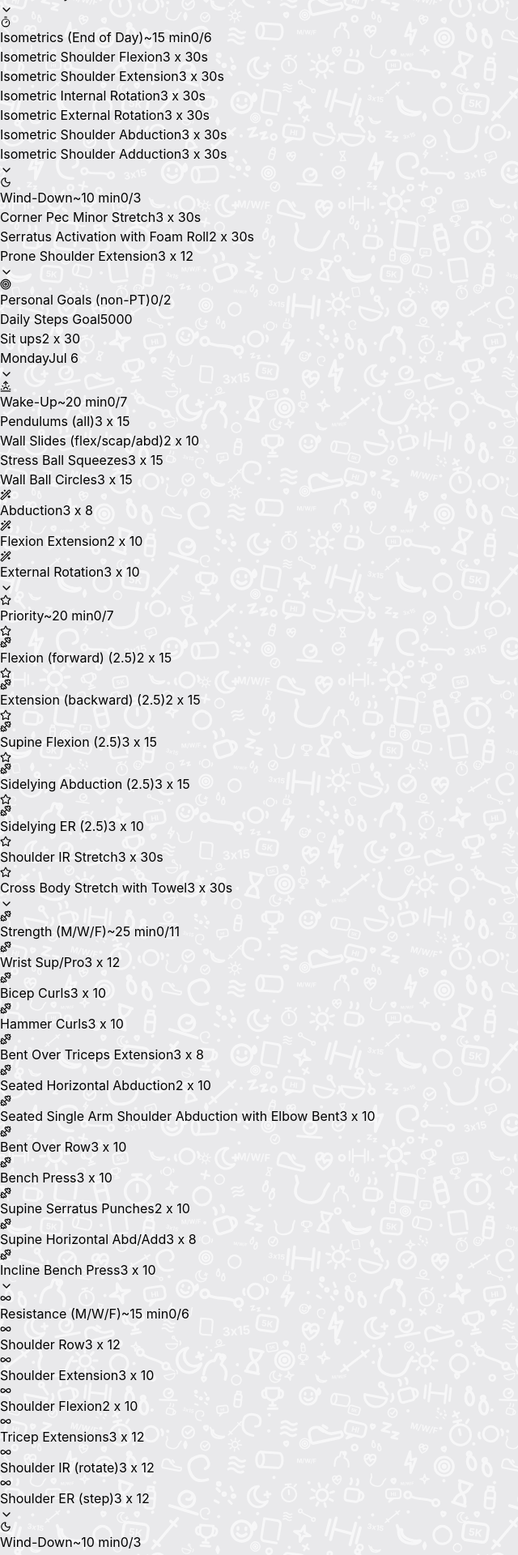
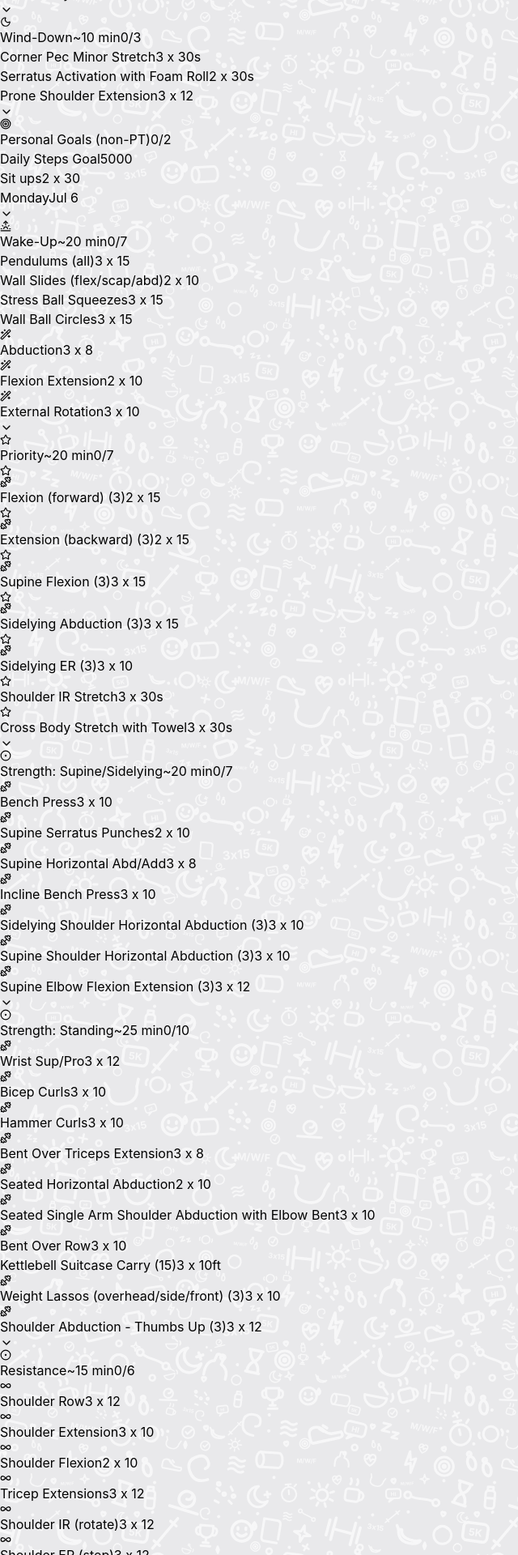
Before and after one commit to ungoldman/pt-tracker, a React (Vite) app: page / in a window 1280 px wide. Shown: the part 860-2780 px from the top of the page at 81% size, without its empty margins (0-640 px from the left). Built offline with nearby package versions, Linux system fonts and the light colour scheme; the HTML template or start-up script is replaced by a standard one.

Commit message:
data: update exercises after PT visit

```diff
--- a/src/data.js
+++ b/src/data.js
@@ -12,16 +12,12 @@
 //     + the daily stretches), so the must-do work is visually separate and
 //     hard to lose in the mobility list. Membership in this block IS the
 //     priority flag — the star icon keys off the category, not a prop.
-//   - Strength is the M/W/F ~5pm workout: the non-priority loaded bulk only.
-//   - Isometrics get their own planned end-of-workday block (~5pm clock-out),
-//     harder to skip than the floaty evening. They alternate with Strength
-//     (Tue/Thu/Sat/Sun) so strength days don't carry a double load; isometrics
-//     are low-damage so daily would be safe, but 4x/week clears the 2-3x/week
-//     effective dose and evens out the week.
+//   - Strength is the M/W/F ~5pm workout (the non-priority loaded bulk), split
+//     by body position into Supine/Sidelying (floor work) and Standing so each
+//     half is independently collapsible and fits a laptop viewport.
 //   - Wind-Down is the bedtime stretches.
 //   - Personal Goals are NOT PT-prescribed (steps, jog, sit-ups) — Nate's own.
 const MWF = ['Monday', 'Wednesday', 'Friday'];
-const NON_STRENGTH_DAYS = ['Sunday', 'Tuesday', 'Thursday', 'Saturday'];
 
 export const exercises = {
   'Wake-Up': {
@@ -42,16 +38,30 @@ export const exercises = {
   Priority: {
     exercises: [
       // Old movements, but the added weight is new — done first.
-      { name: 'Flexion (forward) with Dumbbell (2.5)', sets: 2, reps: 15, days: MWF },
-      { name: 'Extension (backward) with Dumbbell (2.5)', sets: 2, reps: 15, days: MWF },
-      { name: 'Supine Flexion with Dumbbell (2.5)', sets: 3, reps: 15, days: MWF },
-      { name: 'Sidelying Abduction with Dumbbell (2.5)', sets: 3, reps: 15, days: MWF },
-      { name: 'Sidelying ER with Dumbbell (2.5)', sets: 3, reps: 10, days: MWF },
+      { name: 'Flexion (forward) with Dumbbell (3)', sets: 2, reps: 15, days: MWF },
+      { name: 'Extension (backward) with Dumbbell (3)', sets: 2, reps: 15, days: MWF },
+      { name: 'Supine Flexion with Dumbbell (3)', sets: 3, reps: 15, days: MWF },
+      { name: 'Sidelying Abduction with Dumbbell (3)', sets: 3, reps: 15, days: MWF },
+      { name: 'Sidelying ER with Dumbbell (3)', sets: 3, reps: 10, days: MWF },
       { name: 'Shoulder IR Stretch', sets: 3, reps: '30s' },
       { name: 'Cross Body Stretch with Towel', sets: 3, reps: '30s' },
     ],
   },
-  'Strength (M/W/F)': {
+  // Split from a single Strength block by body position, so each half is
+  // independently collapsible and fits a laptop viewport. Same M/W/F session.
+  'Strength: Supine/Sidelying': {
+    days: MWF,
+    exercises: [
+      { name: 'Bench Press with Dumbbell', sets: 3, reps: 10 },
+      { name: 'Supine Serratus Punches with Dumbbell', sets: 2, reps: 10 },
+      { name: 'Supine Horizontal Abd/Add with Dumbbell', sets: 3, reps: 8 },
+      { name: 'Incline Bench Press with Dumbbell', sets: 3, reps: 10 },
+      { name: 'Sidelying Shoulder Horizontal Abduction with Dumbbell (3)', sets: 3, reps: 10 },
+      { name: 'Supine Shoulder Horizontal Abduction with Dumbbell (3)', sets: 3, reps: 10 },
+      { name: 'Supine Elbow Flexion Extension with Dumbbell (3)', sets: 3, reps: 12 },
+    ],
+  },
+  'Strength: Standing': {
     days: MWF,
     exercises: [
       { name: 'Wrist Sup/Pro with Dumbbell', sets: 3, reps: 12 },
@@ -65,15 +75,14 @@ export const exercises = {
         reps: 10,
       },
       { name: 'Bent Over Row with Dumbbell', sets: 3, reps: 10 },
-      { name: 'Bench Press with Dumbbell', sets: 3, reps: 10 },
-      { name: 'Supine Serratus Punches with Dumbbell', sets: 2, reps: 10 },
-      { name: 'Supine Horizontal Abd/Add with Dumbbell', sets: 3, reps: 8 },
-      { name: 'Incline Bench Press with Dumbbell', sets: 3, reps: 10 },
+      { name: 'Kettlebell Suitcase Carry (15)', sets: 3, reps: '10ft' },
+      { name: 'Weight Lassos (overhead/side/front) with Dumbbell (3)', sets: 3, reps: 10 },
+      { name: 'Shoulder Abduction - Thumbs Up with Dumbbell (3)', sets: 3, reps: 12 },
     ],
   },
   // Split out from Strength: same M/W/F session, band work instead of dumbbells,
   // so each half is independently collapsible and fits a laptop viewport.
-  'Resistance (M/W/F)': {
+  'Resistance': {
     days: MWF,
     exercises: [
       { name: 'Shoulder Row with Resistance', sets: 3, reps: 12 },
@@ -82,17 +91,6 @@ export const exercises = {
       { name: 'Tricep Extensions with Resistance', sets: 3, reps: 12 },
       { name: 'Shoulder IR (rotate) with Resistance', sets: 3, reps: 12 },
       { name: 'Shoulder ER (step) with Resistance', sets: 3, reps: 12 },
-    ],
-  },
-  'Isometrics (End of Day)': {
-    days: NON_STRENGTH_DAYS,
-    exercises: [
-      { name: 'Isometric Shoulder Flexion', sets: 3, hold: '30s' },
-      { name: 'Isometric Shoulder Extension', sets: 3, hold: '30s' },
-      { name: 'Isometric Internal Rotation', sets: 3, hold: '30s' },
-      { name: 'Isometric External Rotation', sets: 3, hold: '30s' },
-      { name: 'Isometric Shoulder Abduction', sets: 3, hold: '30s' },
-      { name: 'Isometric Shoulder Adduction', sets: 3, hold: '30s' },
     ],
   },
   'Wind-Down': {
```
